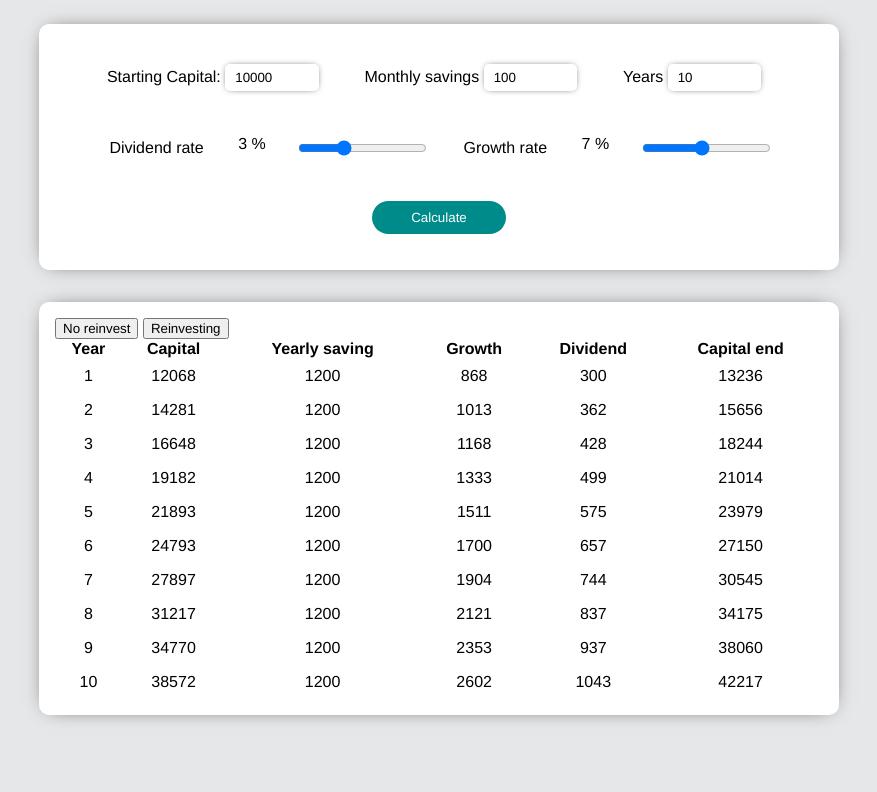
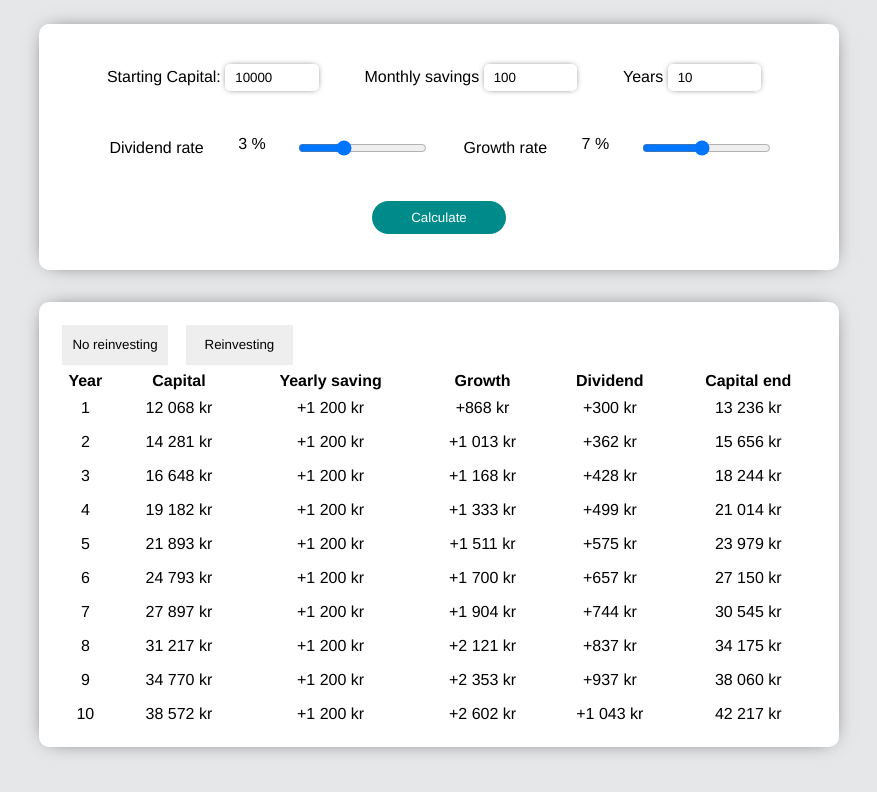
Before and after one commit to c-ohrstrom/compound-growth, a plain HTML site: page src/html/index.html in a window 1280 px wide. Both pictures are taken after a click on the button "Calculate". Shown: the whole page, without its empty margins (209-1086 px from the left). Drawn offline with Linux system fonts and the light colour scheme.

Commit message:
Fixed css and numbers

```diff
--- a/src/css/style.css
+++ b/src/css/style.css
@@ -1,3 +1,12 @@
+* {
+    box-sizing: border-box;
+    font-family: Helvetica, sans-serif;
+}
+
+body {
+    background-color: #e6e7e9;
+}
+
 .wrapper {
     width: 100vw;
     display: flex;
@@ -46,7 +55,8 @@ input[type="number"]::-webkit-inner-spin-button {
 
 #button_calculateCompound:hover {
     cursor: pointer;
-    border: 1px solid black;
+    /* border: 1px solid rgba(206, 193, 193, 0.548); */
+    transform: scale(1.1);
 }
 
 #section-input {
@@ -68,6 +78,20 @@ input[type="number"]::-webkit-inner-spin-button {
 
 section label {
     margin: 0.25em;
+}
+
+.button-tab {
+    width: 8em;
+    height: 3em;
+    margin: 0.5em;
+    border: none;
+    background-color: #eee;
+    color: black;
+}
+
+.button-tab:hover {
+    cursor: pointer;
+    transform: scale(1.1);
 }
 
 .table-compound {
--- a/src/html/index.html
+++ b/src/html/index.html
@@ -7,16 +7,7 @@
         <meta name="viewport" content="width=device-width, initial-scale=1" />
         <!-- <link rel="stylesheet" type="text/css" media="screen" href="../main.css" /> -->
         <link rel="stylesheet" type="text/css" href="../css/style.css" />
-        <style type="text/css">
-            * {
-                box-sizing: border-box;
-                font-family: Helvetica;
-            }
-
-            body {
-                background-color: #e6e7e9;
-            }
-        </style>
+        <style type="text/css"></style>
     </head>
 
     <body>
@@ -85,17 +76,18 @@
                 </div>
             </section>
             <section>
-                <div class="tabs">
-                    <button class="tab" data-target-id="compound-result">
-                        No reinvest
+                <div class="button-tab-group">
+                    <button class="button-tab" data-target-id="compound-result">
+                        No reinvesting
                     </button>
                     <button
-                        class="tab"
+                        class="button-tab"
                         data-target-id="compound-result_dividend"
                     >
                         Reinvesting
                     </button>
                 </div>
+                <div>
                     <table id="compound-result" class="table-compound">
                         <thead>
                             <th>Year</th>
@@ -107,11 +99,9 @@
                         </thead>
                         <tbody></tbody>
                     </table>
-
-                <table
-                    id="compound-result_dividend"
-                    class="table-compound hidden"
-                >
+                </div>
+                <div class="hidden">
+                    <table id="compound-result_dividend" class="table-compound">
                         <thead>
                             <th>Year</th>
                             <th>Capital</th>
@@ -122,6 +112,7 @@
                         </thead>
                         <tbody></tbody>
                     </table>
+                </div>
             </section>
         </main>
         <script type="module" src="../js/index.js" defer></script>
--- a/src/js/index.js
+++ b/src/js/index.js
@@ -36,7 +36,7 @@ dividendRateInput.addEventListener("change", () => {
         dividendRateInput.value + " %";
 });
 
-const tabs = document.querySelectorAll(".tab");
+const tabs = document.querySelectorAll(".button-tab");
 
 window.onload = () => {
     tabs.forEach(item => {
@@ -49,12 +49,12 @@ window.onload = () => {
 const ToggleTab = obj => {
     let tabs = document.querySelectorAll(".table-compound");
     tabs.forEach(tab => {
-        tab.style.display = "none";
+        tab.parentElement.classList.add("hidden");
     });
-    let tabToShow = document.querySelector(
+    let tableToShow = document.querySelector(
         "#" + obj.getAttribute("data-target-id")
     );
-    tabToShow.style.display = "block";
+    tableToShow.parentElement.classList.remove("hidden");
 };
 
 const PrintCompound = (element, result) => {
@@ -62,11 +62,13 @@ const PrintCompound = (element, result) => {
     result.forEach(item => {
         let tr = `<tr>
                 <td>${item.year}</td>
-                <td>${item.capital}</td>
-				<td>${item.yearlyInvestment}</td>
-                <td>${item.growth}</td>
-                <td>${item.dividend}</td>
-                <td>${item.capital + item.growth + item.dividend}</td>
+                <td>${NumberWithSpaces(item.capital)} kr</td>
+				<td>+${NumberWithSpaces(item.yearlyInvestment)} kr</td>
+                <td>+${NumberWithSpaces(item.growth)} kr</td>
+                <td>+${NumberWithSpaces(item.dividend)} kr</td>
+                <td>${NumberWithSpaces(
+                    item.capital + item.growth + item.dividend
+                )} kr</td>
                 </tr>`;
         tableBody += tr;
     });
@@ -74,3 +76,7 @@ const PrintCompound = (element, result) => {
     table.innerHTML = "";
     table.innerHTML = tableBody;
 };
+
+const NumberWithSpaces = number => {
+    return number.toString().replace(/\B(?=(\d{3})+(?!\d))/g, " ");
+};
```
Lines whose indentation alone changed are shown as unchanged.
